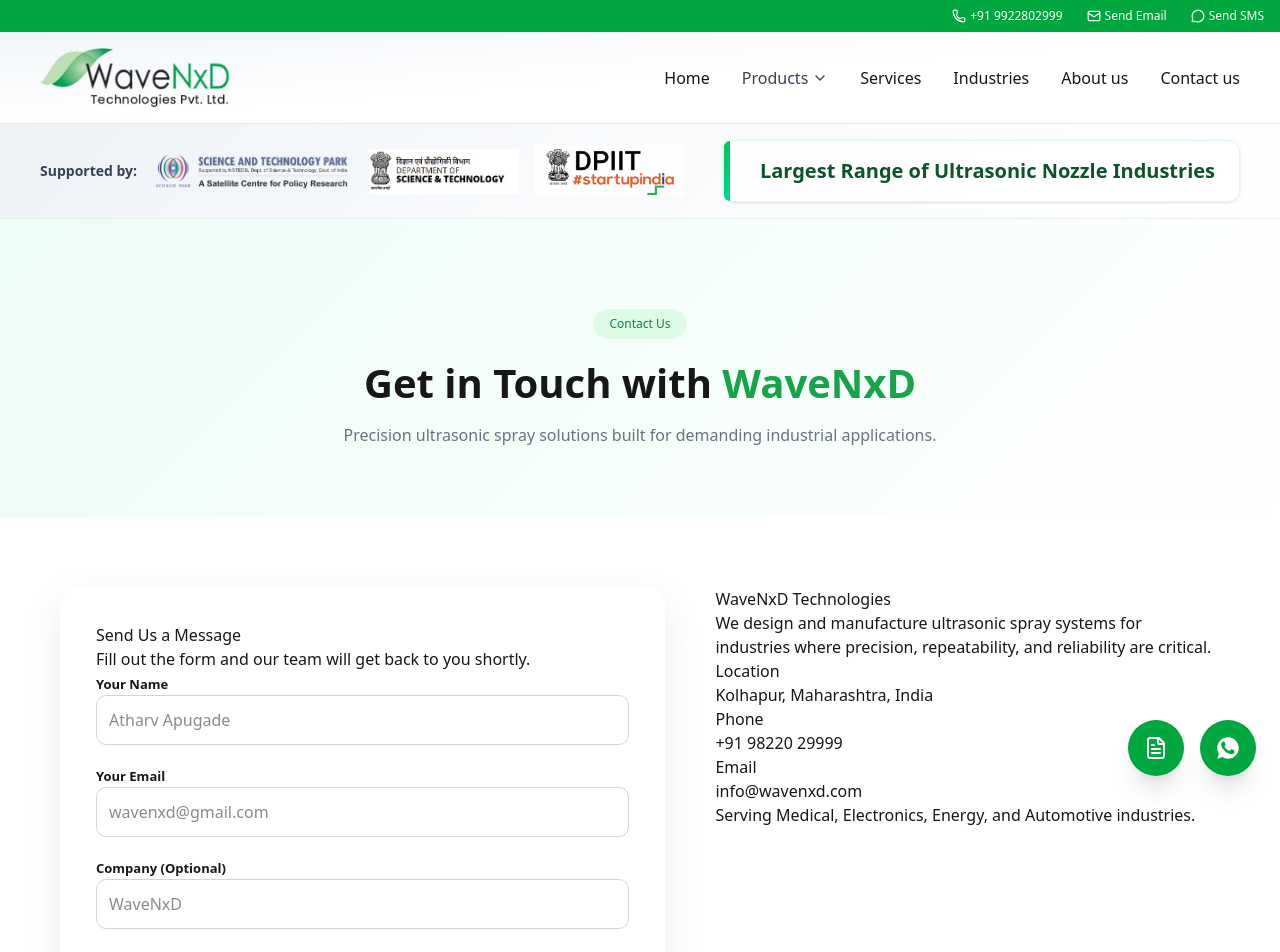
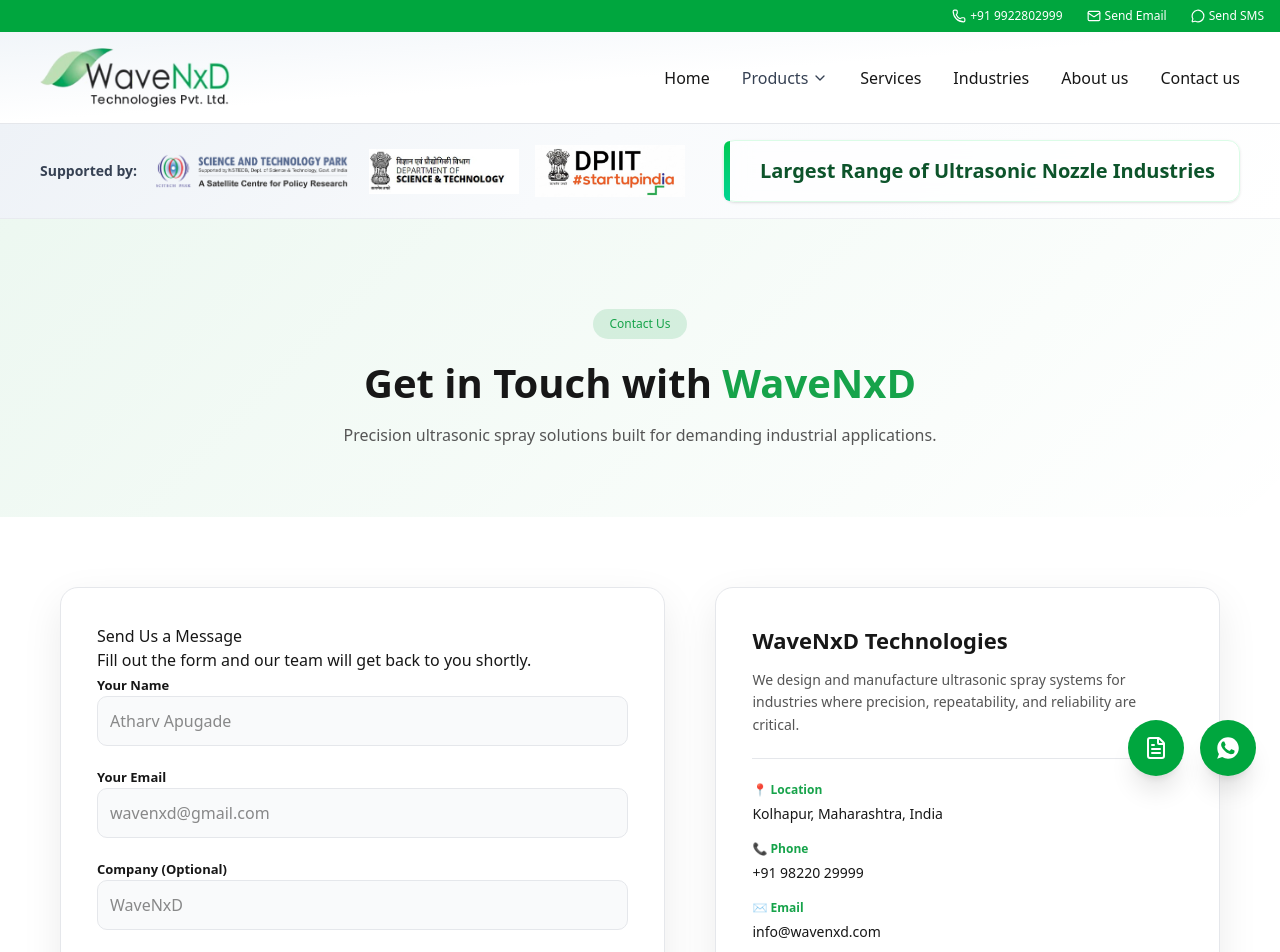
Before and after one commit to atharvapugade/wavenxd-website, a Next.js app: page /contact in a window 1280 px wide. Shown: the top 952 px of the page. Built offline with nearby package versions, Linux system fonts and the light colour scheme.

Commit message:
Update UI, enquiry flow, styles and assets

```diff
--- a/app/api/admin/enquiry/[id]/route.js
+++ b/app/api/admin/enquiry/[id]/route.js
@@ -1,40 +1,28 @@
 import { NextResponse } from "next/server";
-import connectDB from "./../../../../lib/mongodb";
-import Enquiry from "./../../../../models/enquiry";
-import { verifyAdminToken } from "./../../../../middleware/adminAuth";
+import connectDB from "../../../../lib/mongodb";
+import Enquiry from "../../../../models/enquiry";
+import { verifyAdminToken } from "../../../../middleware/adminAuth";
 
+export async function DELETE(req, { params }) {
+  try {
+    // ✅ REQUIRED in new Next.js
+    const { id } = await params;
 
-export async function DELETE(req, context) {
-  try {
-    // ✅ UNWRAP params (THIS FIXES YOUR ERROR)
-    const { id } = await context.params;
-
-    // 🔐 Verify admin token
     const authHeader = req.headers.get("authorization");
     const token = authHeader?.split(" ")[1];
 
     const admin = verifyAdminToken(token);
     if (!admin) {
-      return NextResponse.json(
-        { error: "Unauthorized" },
-        { status: 401 }
-      );
+      return NextResponse.json({ error: "Unauthorized" }, { status: 401 });
     }
 
-    // 🔗 Connect DB
     await connectDB();
 
-    // 🗑️ Delete enquiry
     const deleted = await Enquiry.findByIdAndDelete(id);
-
     if (!deleted) {
-      return NextResponse.json(
-        { error: "Enquiry not found" },
-        { status: 404 }
-      );
+      return NextResponse.json({ error: "Enquiry not found" }, { status: 404 });
     }
 
-    // ✅ IMPORTANT: Always return JSON
     return NextResponse.json({ success: true });
 
   } catch (error) {
--- a/app/components/EnquiryModal.jsx
+++ b/app/components/EnquiryModal.jsx
@@ -10,9 +10,10 @@ function FieldWithInfo({ info, children }) {
       {children}
 
       {/* Info Icon */}
-      <span className="absolute top-2 right-2 text-gray-400 cursor-pointer text-xs font-semibold w-4 h-4 flex items-center justify-center rounded-full border border-gray-300 bg-white group-hover:text-green-600">
-        i
-      </span>
+      <span className="info-icon absolute top-2 right-2 cursor-pointer text-xs font-semibold w-4 h-4 flex items-center justify-center rounded-full">
+  i
+</span>
+
 
       {/* Tooltip */}
       <div className="absolute z-20 top-0 right-6 -translate-y-full mb-2 hidden group-hover:block">
--- a/app/components/HeroSlider.jsx
+++ b/app/components/HeroSlider.jsx
@@ -6,7 +6,7 @@ import Link from "next/link";
 
 const slides = [
   {
-    src: "/slider/1.jpeg",
+    src: "/slider/1.png",
     title: "Ultrasonic Spray Nozzle – Standard",
     frequency: "60 kHz",
   },
@@ -16,17 +16,17 @@ const slides = [
     frequency: "40 kHz",
   },
   {
-    src: "/slider/3.jpeg",
+    src: "/slider/3.png",
     title: "High Precision Coating Nozzle",
     frequency: "120 kHz",
   },
   {
-    src: "/slider/4.jpeg",
+    src: "/slider/4.jpg",
     title: "Micro Flow Ultrasonic Nozzle",
     frequency: "80 kHz",
   },
   {
-    src: "/slider/5.jpeg",
+    src: "/slider/5.jpg",
     title: "Industrial Spray System",
     frequency: "25 kHz",
   },
--- a/app/contact/page.jsx
+++ b/app/contact/page.jsx
@@ -116,9 +116,11 @@ export default function ContactPage() {
         </div>
 
         {/* RIGHT – CLEAN INFO PANEL */}
+        {/* RIGHT – INFO CARD */}
 <div className="contact-info">
-          <div className="info-panel">
-            <h3>WaveNxD Technologies</h3>
+  <div className="info-card">
+    <h3 className="info-title">WaveNxD Technologies</h3>
+
     <p className="info-desc">
       We design and manufacture ultrasonic spray systems for industries
       where precision, repeatability, and reliability are critical.
@@ -127,17 +129,17 @@ export default function ContactPage() {
     <div className="info-divider" />
 
     <div className="info-item">
-              <span>Location</span>
+      <span>📍 Location</span>
       <p>Kolhapur, Maharashtra, India</p>
     </div>
 
     <div className="info-item">
-              <span>Phone</span>
+      <span>📞 Phone</span>
       <p>+91 98220 29999</p>
     </div>
 
     <div className="info-item">
-              <span>Email</span>
+      <span>✉️ Email</span>
       <p>info@wavenxd.com</p>
     </div>
 
@@ -148,6 +150,7 @@ export default function ContactPage() {
     </p>
   </div>
 </div>
+
       </section>
     </>
   );
--- a/app/globals.css
+++ b/app/globals.css
@@ -1,24 +1,29 @@
 @import "tailwindcss";
 
 /* =====================
-   ROOT & GLOBAL
+   THEME VARIABLES
 ===================== */
 :root {
-  --background: #ffffff;
-  --foreground: #171717;
+  --bg: #ffffff;
+  --surface: #ffffff;
+  --surface-soft: #f9fafb;
+  --border: #e5e7eb;
+
+  --text: #171717;
+  --text-muted: #555;
+
   --primary: #16a34a;
+  --primary-dark: #15803d;
 }
 
-@media (prefers-color-scheme: dark) {
-  :root {
-    --background: #0a0a0a;
-    --foreground: #ededed;
-  }
-}
 
+
+/* =====================
+   GLOBAL
+===================== */
 body {
-  background: var(--background);
-  color: var(--foreground);
+  background: var(--bg);
+  color: var(--text);
   font-family: system-ui, -apple-system, BlinkMacSystemFont, Arial, sans-serif;
   overflow-x: hidden;
 }
@@ -27,7 +32,7 @@ body {
    NAV
 ===================== */
 .nav-links li a {
-  color: #333;
+  color: var(--text);
   font-weight: 500;
   text-decoration: none;
 }
@@ -58,16 +63,17 @@ body {
 }
 
 .product-card {
-  background: #fff;
+  background: var(--surface);
   border-radius: 14px;
   padding: 20px;
   box-shadow: 0 10px 25px rgba(0,0,0,0.08);
   display: flex;
   flex-direction: column;
+  border: 1px solid var(--border);
 }
 
 .product-image {
-  background: #f2f2f2;
+  background: var(--surface-soft);
   border-radius: 12px;
   padding: 20px;
   text-align: center;
@@ -76,11 +82,12 @@ body {
 .product-card h3 {
   margin: 16px 0;
   font-size: 18px;
+  color: var(--text);
 }
 
 .product-desc {
   font-size: 14px;
-  color: #555;
+  color: var(--text-muted);
 }
 
 .quote-btn {
@@ -95,7 +102,7 @@ body {
 }
 
 .quote-btn:hover {
-  background: #15803d;
+  background: var(--primary-dark);
 }
 
 /* =====================
@@ -104,14 +111,18 @@ body {
 .contact-hero {
   text-align: center;
   padding: 90px 20px 60px;
-  background: linear-gradient(135deg, #ecfdf5, #ffffff);
+  background: linear-gradient(
+    135deg,
+    rgba(22,163,74,0.08),
+    transparent
+  );
 }
 
 .contact-badge {
   display: inline-block;
   padding: 6px 16px;
-  background: #dcfce7;
-  color: #15803d;
+  background: rgba(22,163,74,0.15);
+  color: var(--primary);
   font-size: 12px;
   border-radius: 999px;
 }
@@ -129,7 +140,7 @@ body {
 .contact-hero p {
   max-width: 620px;
   margin: 10px auto;
-  color: #6b7280;
+  color: var(--text-muted);
 }
 
 .contact-container {
@@ -142,10 +153,11 @@ body {
 }
 
 .contact-form {
-  background: white;
+  background: var(--surface);
   padding: 36px;
   border-radius: 18px;
   box-shadow: 0 14px 40px rgba(0,0,0,0.08);
+  border: 1px solid var(--border);
 }
 
 .input-group {
@@ -162,7 +174,9 @@ body {
   width: 100%;
   padding: 12px;
   border-radius: 10px;
-  border: 1px solid #d1d5db;
+  border: 1px solid var(--border);
+  background: var(--surface-soft);
+  color: var(--text);
 }
 
 .primary-btn {
@@ -170,7 +184,7 @@ body {
   padding: 14px;
   margin-top: 16px;
   border-radius: 999px;
-  background: linear-gradient(135deg, #16a34a, #22c55e);
+  background: linear-gradient(135deg, var(--primary), #22c55e);
   color: white;
   font-weight: 600;
   cursor: pointer;
@@ -188,7 +202,7 @@ body {
 .career-hero {
   padding: 90px 20px 50px;
   text-align: center;
-  background: #f9fafb;
+  background: var(--surface-soft);
 }
 
 .career-hero h1 {
@@ -210,21 +224,21 @@ body {
 }
 
 .career-card {
-  background: white;
+  background: var(--surface);
   border-radius: 18px;
   padding: 26px;
-  border: 1px solid #e5e7eb;
+  border: 1px solid var(--border);
   transition: all 0.3s ease;
 }
 
 .career-card:hover {
   transform: translateY(-6px);
-  box-shadow: 0 20px 40px rgba(0,0,0,0.1);
+  box-shadow: 0 20px 40px rgba(0,0,0,0.15);
 }
 
 .open-badge {
-  background: #dcfce7;
-  color: #166534;
+  background: rgba(22,163,74,0.15);
+  color: var(--primary);
   font-size: 12px;
   padding: 5px 12px;
   border-radius: 999px;
@@ -279,3 +293,134 @@ body {
   h1 { font-size: 28px; }
   h2 { font-size: 22px; }
 }
+/* =====================
+   CONTACT INFO CARD
+===================== */
+.contact-info {
+  display: flex;
+  align-items: flex-start;
+}
+
+.info-card {
+  width: 100%;
+  background: var(--surface);
+  border-radius: 18px;
+  padding: 36px;
+  border: 1px solid var(--border);
+  box-shadow: 0 14px 40px rgba(0,0,0,0.08);
+}
+
+.info-title {
+  font-size: 22px;
+  font-weight: 700;
+  margin-bottom: 12px;
+  color: var(--text);
+}
+
+.info-desc {
+  font-size: 14px;
+  color: var(--text-muted);
+  line-height: 1.6;
+}
+
+.info-divider {
+  height: 1px;
+  background: var(--border);
+  margin: 22px 0;
+}
+
+.info-item {
+  margin-bottom: 16px;
+}
+
+.info-item span {
+  display: block;
+  font-size: 12px;
+  font-weight: 600;
+  color: var(--primary);
+  margin-bottom: 4px;
+}
+
+.info-item p {
+  font-size: 14px;
+  color: var(--text);
+}
+
+.info-note {
+  font-size: 13px;
+  color: var(--text-muted);
+  line-height: 1.6;
+}
+/* =====================
+   FORM INPUT SYSTEM (ENQUIRY MODAL)
+===================== */
+.input {
+  width: 100%;
+  padding: 12px 14px;
+  border-radius: 10px;
+
+  background: var(--surface-soft);
+  color: var(--text);
+
+  border: 1.5px solid var(--border);
+  font-size: 14px;
+
+  outline: none;
+  transition: all 0.25s ease;
+}
+
+/* Placeholder */
+.input::placeholder {
+  color: var(--text-muted);
+  opacity: 0.8;
+}
+
+/* Hover */
+.input:hover {
+  border-color: var(--primary);
+}
+
+/* Focus */
+.input:focus {
+  border-color: var(--primary);
+  background: var(--surface);
+  box-shadow: 0 0 0 3px rgba(22, 163, 74, 0.18);
+}
+
+/* Select dropdown arrow fix */
+select.input {
+  appearance: none;
+  background-image:
+    linear-gradient(45deg, transparent 50%, var(--text-muted) 50%),
+    linear-gradient(135deg, var(--text-muted) 50%, transparent 50%);
+  background-position:
+    calc(100% - 18px) calc(1em + 2px),
+    calc(100% - 13px) calc(1em + 2px);
+  background-size: 5px 5px, 5px 5px;
+  background-repeat: no-repeat;
+}
+
+/* Textarea */
+textarea.input {
+  resize: vertical;
+  min-height: 90px;
+}
+
+/* Disabled */
+.input:disabled {
+  opacity: 0.6;
+  cursor: not-allowed;
+}
+/* =====================
+   INFO TOOLTIP ICON
+===================== */
+.info-icon {
+  background: var(--surface);
+  border: 1px solid var(--border);
+  color: var(--text-muted);
+}
+
+.group:hover .info-icon {
+  color: var(--primary);
+  border-color: var(--primary);
+}
--- a/app/page.js
+++ b/app/page.js
@@ -9,8 +9,10 @@ export default function HomePage() {
   return (
     <>
       <HeroSlider />
+      <Industries />
+
       <Welcome />
-      <Industries />
+
       <CTA />
       <MVV />
       <WhatsAppFloat />
```
Also changed, not shown: app/admin-7f4b9c/enquiries/EnquiryCard.jsx (+67 -9 lines), public/uploads/1768475140831-WhatsApp Image 2026-01-12 at 8.08.38 AM.jpeg (added), public/uploads/1768477047964-M.Contact Us.png (added). Lines whose indentation alone changed are shown as unchanged.
